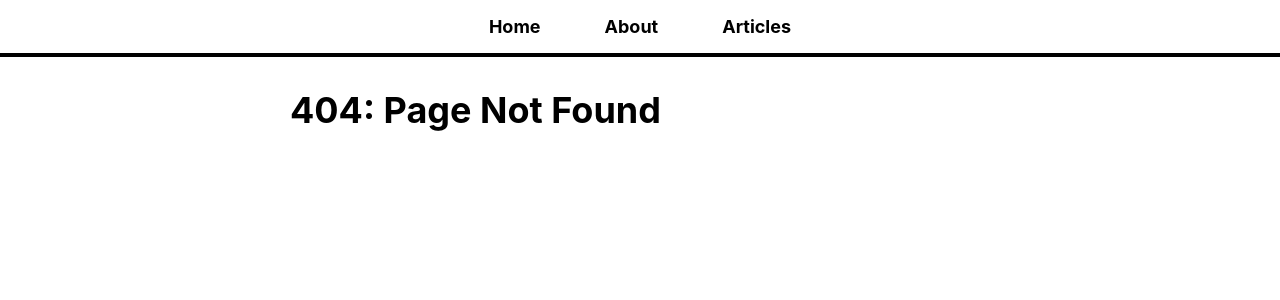
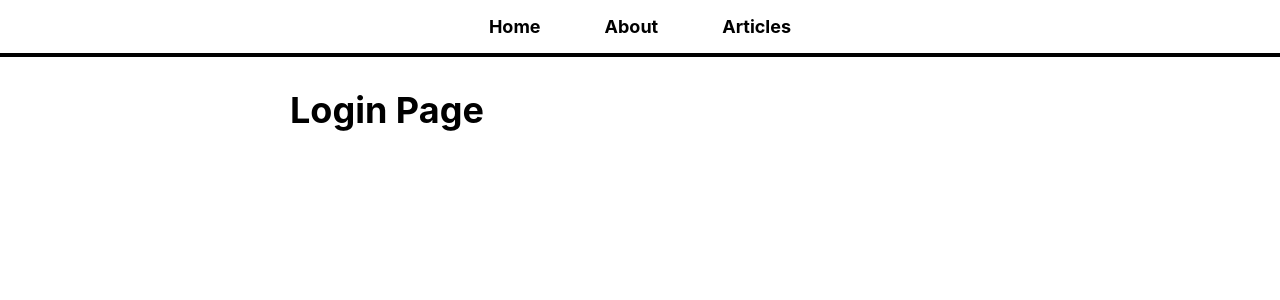
Before and after one commit to luisacmn/Blog, a React (Vite) app: page /login in a window 1280 px wide. Before the commit this address had no page. Shown: the top 300 px of the page. Built offline with nearby package versions, Linux system fonts and the light colour scheme.

Commit message:
add: login page and create account routes and pages

```diff
--- a/src/App.jsx
+++ b/src/App.jsx
@@ -6,6 +6,8 @@
 import ArticlePage from "./pages/ArticlePage";
 import { Navbar } from "./Navbar";
 import { NotFoundPage } from "./pages/NotFoundPage";
+import { LoginPage } from './pages/LoginPage'
+import { CreateAccountPage } from './pages/CreateAccountPage'
 
 function App() {
   return (
@@ -18,6 +20,8 @@
             <Route path="/about" element={<AboutPage />} />
             <Route path="/articles" element={<ArticleListPage />} />
             <Route path="/articles/:articleId" element={<ArticlePage />} />
+            <Route path="/login" element={<LoginPage />} />
+            <Route path="/create-account" element={<CreateAccountPage />} />
             <Route path="*" element={<NotFoundPage />} />
           </Routes>
         </div>
--- /dev/null
+++ b/src/hooks/useUser.jsx
@@ -0,0 +1,5 @@
+export const useUser = () => {
+    return (
+      <h1>useUser</h1>
+    )
+}
--- /dev/null
+++ b/src/pages/CreateAccountPage.jsx
@@ -0,0 +1,5 @@
+export const CreateAccountPage = () => {
+    return (
+      <h1>Create Account</h1>
+    )
+  }
--- /dev/null
+++ b/src/pages/LoginPage.jsx
@@ -0,0 +1,5 @@
+export const LoginPage = () => {
+    return (
+      <h1>Login Page</h1>
+    )
+  }
```
